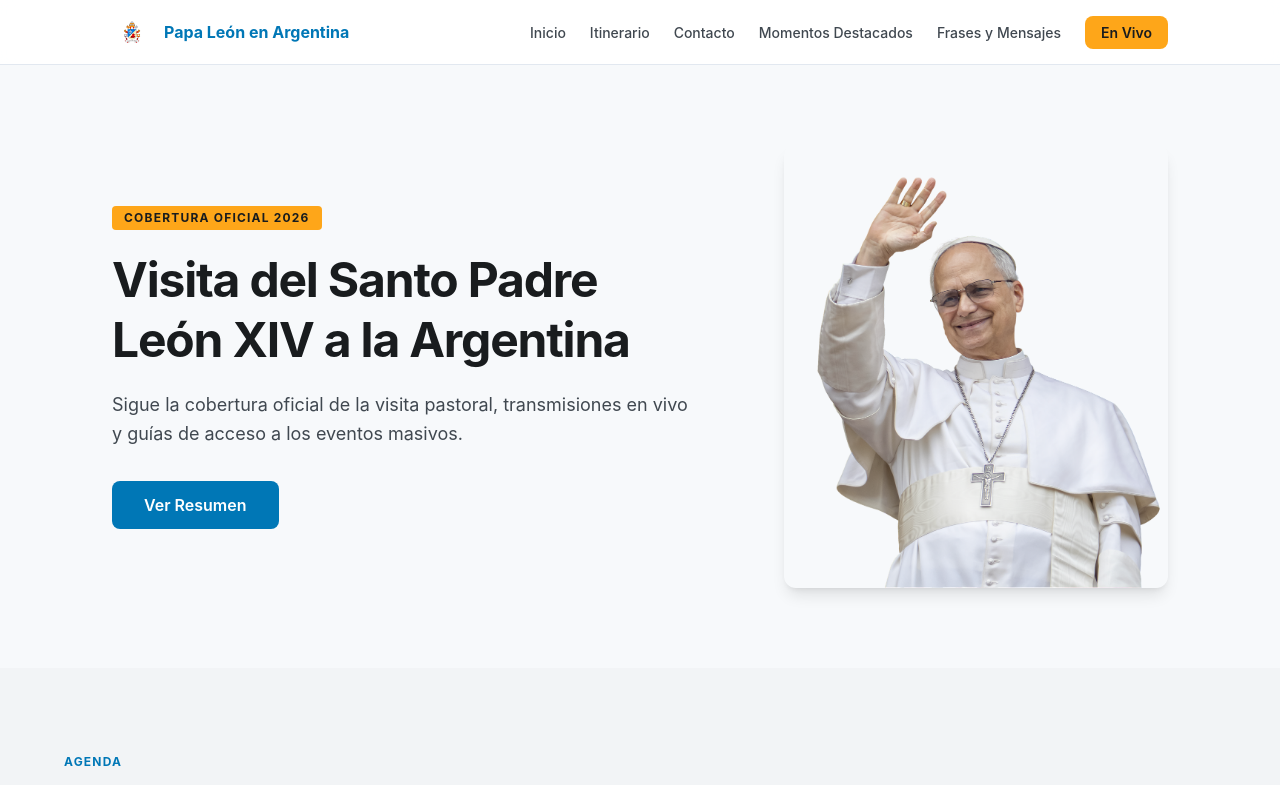
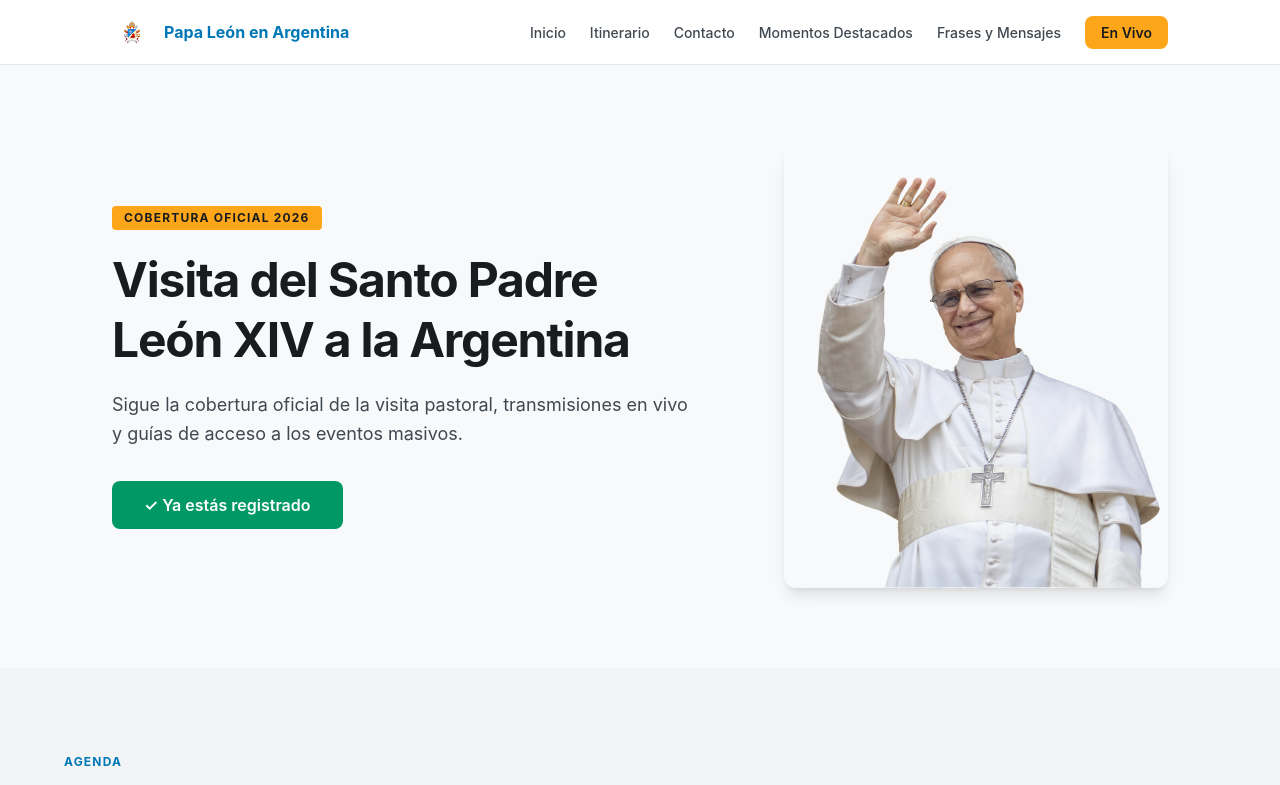
Before and after one commit to maferca24/DDW-c5-m4-s1-tp2, a React (Vite) app: page / in a window 1280 px wide. Shown: the top 785 px of the page. Built offline with nearby package versions, Linux system fonts and the light colour scheme.

Commit message:
agregue operador ternario en Hero

```diff
--- a/src/components/Hero.jsx
+++ b/src/components/Hero.jsx
@@ -1,18 +1,18 @@
 import leoXIV from '../assets/leo-xiv.png';
 
 function Hero() {
+  //
+  const isRegistered = true;
+
   const handleMainAction = () => {
-    alert("Te registraste para recibir novedades del evento");
+    alert("Te registraste para recibir novedades del evento.");
   };
 
   return (
-    <section
-      id="hero"
-      className="bg-background"
-    >
+    <section id="hero" className="bg-background">
       <div className="max-w-6xl mx-auto px-6 md:px-12 py-20 flex flex-col-reverse md:flex-row items-center gap-12">
 
-        {/* Texto */}
+        {/*Texto*/}
         <div className="flex-1 text-center md:text-left">
           <span className="inline-block bg-accent text-on-surface text-xs font-bold uppercase tracking-widest px-3 py-1 rounded mb-5">
             Cobertura Oficial 2026
@@ -24,13 +24,26 @@ function Hero() {
           <p className="text-on-surface-variant text-lg leading-relaxed mb-8 max-w-xl">
             Sigue la cobertura oficial de la visita pastoral, transmisiones en vivo y guías de acceso a los eventos masivos.
           </p>
+
+          {/* Condicional Ternario*/}
+          {isRegistered ? (
+            <button
+              type="button"
+              onClick={handleMainAction}
+              className="bg-emerald-600 text-white font-semibold text-base px-8 py-3 rounded-lg hover:bg-emerald-700 transition-colors duration-200"
+            >
+              ✓ Ya estás registrado
+            </button>
+          ) : (
             <button
               type="button"
               onClick={handleMainAction}
               className="bg-primary text-white font-semibold text-base px-8 py-3 rounded-lg hover:bg-[#005d90] transition-colors duration-200 focus:outline-none focus:ring-2 focus:ring-primary focus:ring-offset-2"
             >
-            Ver Resumen
+              Registrarse
             </button>
+          )}
+
         </div>
 
         {/* Imagen */}
```
Lines whose indentation alone changed are shown as unchanged.
